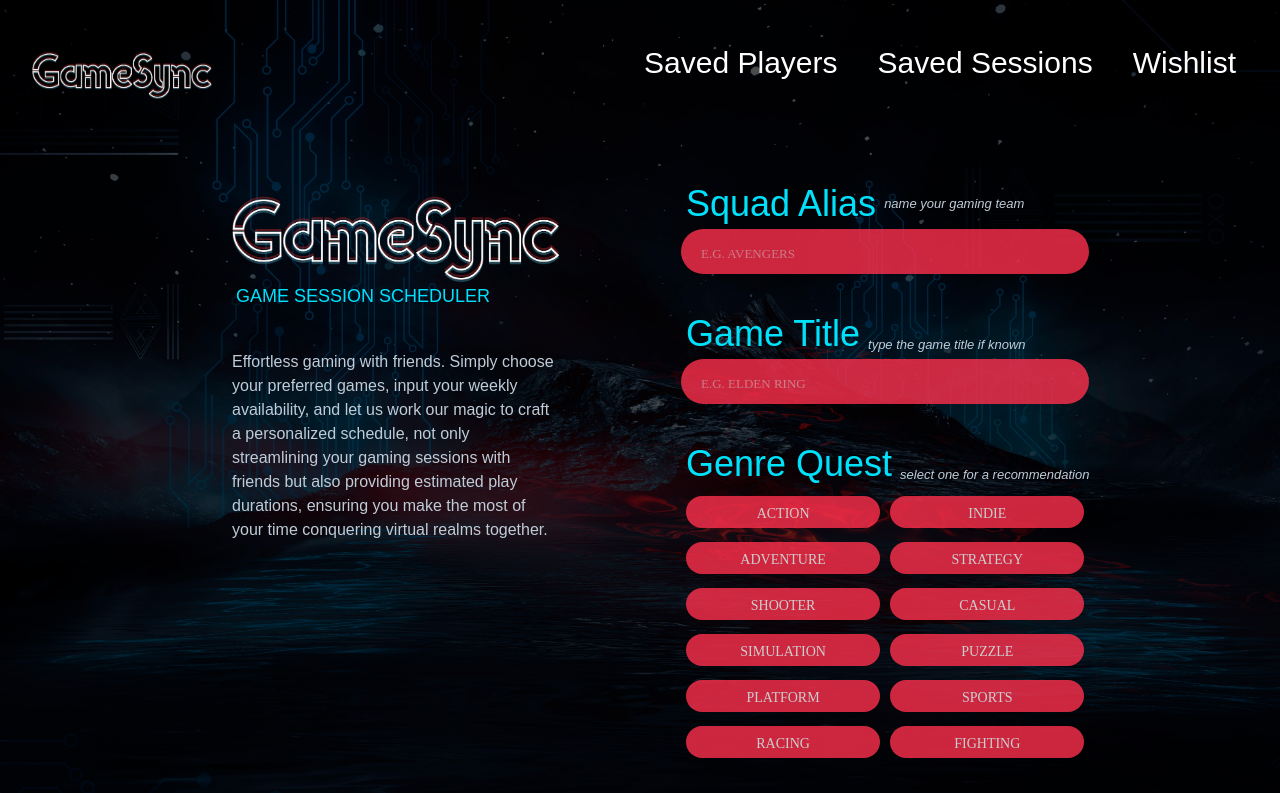
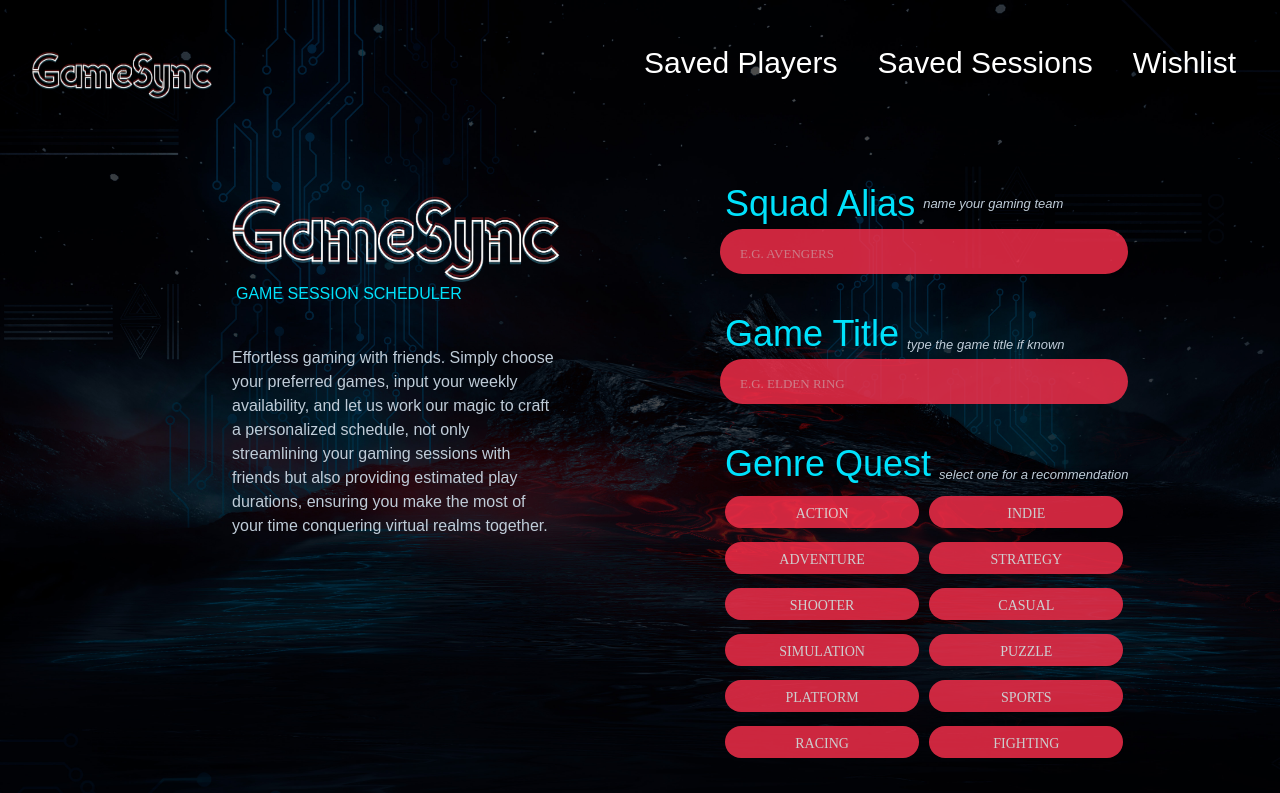
Before and after one commit to Alan-Chumbley/Gaming-scheduler, a React (Vite) app: page / in a window 1280 px wide. Shown: the top 793 px of the page. Built offline with nearby package versions, Linux system fonts and the light colour scheme; a web font is replaced by a local one.

Commit message:
cleaned homepage styling

```diff
--- a/src/pages/Home/Home.css
+++ b/src/pages/Home/Home.css
@@ -115,22 +115,6 @@ input:focus {
     margin-top: -20px;
 }
 
-@media only screen and (max-width: 1536px) {
-
-    .genreBtn {
-        width: calc(30% - 10px);
-    }
-
-    .button-container {
-        margin-left: -2%;
-    }
-
-    .hero-container {
-        margin-right: -2%;
-    }
-
-}
-
 
 @media only screen and (max-width: 1432px) {
 
--- a/src/pages/Home/Home.jsx
+++ b/src/pages/Home/Home.jsx
@@ -5,13 +5,13 @@ import Logo from "../../assets/logo.png";
 
 const Home = () => {
   return (
-    <div className="main-container flex flex-col md:flex-row">
-      <div className="w-full sm:p-12 md:w-1/2 p-5 lg:p-20 hero-container">
+    <div className="main-container flex flex-col lg:flex-row">
+      <div className="w-full lg:w-1/2 p-10 md:p-20 hero-container">
         <img src={Logo} alt='GameSync logo' />
-        <h3 className="sm:pl-5 sm:text-sm md:text-sm md:pl-1 lg:text-lg pb-10 uppercase">Game Session Scheduler</h3>
+        <h3 className="pl-5 text-sm md:pl-1 lg:text-base pb-10 uppercase">Game Session Scheduler</h3>
         <p className="text-center md:text-left">Effortless gaming with friends. Simply choose your preferred games, input your weekly availability, and let us work our magic to craft a personalized schedule, not only streamlining your gaming sessions with friends but also providing estimated play durations, ensuring you make the most of your time conquering virtual realms together.</p>
       </div>
-      <div className="w-full sm:p-12 md:w-1/2 p-5 lg:p-20 button-container"><EntryForm /></div>
+      <div className="w-full px-10 md:px-20 lg:w-1/2 lg:p-20 button-container"><EntryForm /></div>
     </div>
   )
 }
```
